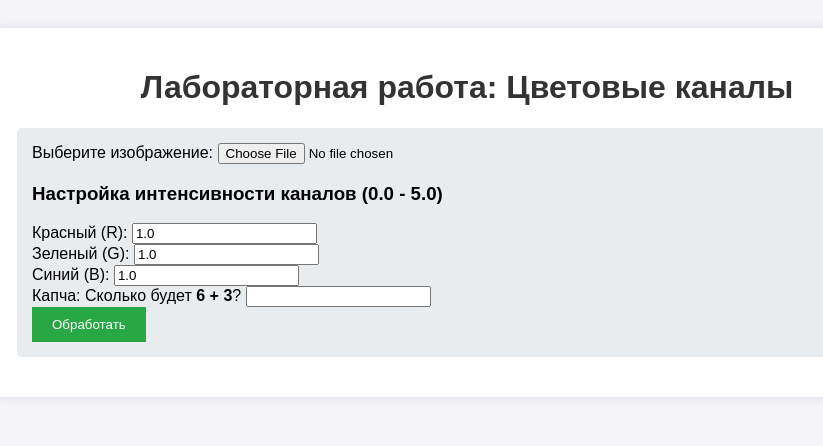
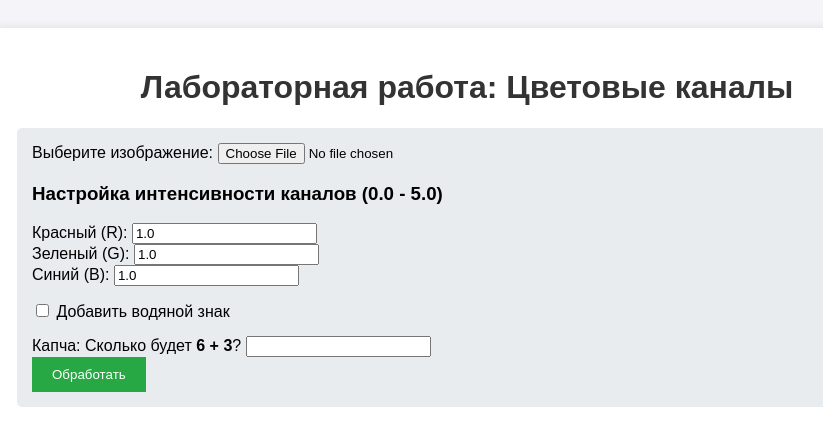
Before and after one commit to niki526378/web-laba_3, a Flask app: page / in a window 1280 px wide. Shown: the top 446 px of the page, without its empty margins (173-996 px from the left). Run offline with Flask 3, Linux system fonts and the light colour scheme.

Commit message:
Update index.html

```diff
--- a/templates/index.html
+++ b/templates/index.html
@@ -21,6 +21,12 @@
                     <label>Красный (R): <input type="number" step="0.1" name="r_factor" value="1.0"></label><br>
                     <label>Зеленый (G): <input type="number" step="0.1" name="g_factor" value="1.0"></label><br>
                     <label>Синий (B): <input type="number" step="0.1" name="b_factor" value="1.0"></label>
+                </div>
+
+                <div class="form-group" style="margin: 15px 0;">
+                    <label>
+                        <input type="checkbox" name="use_watermark"> Добавить водяной знак
+                    </label>
                 </div>
 
                 <div class="captcha-box">
```
